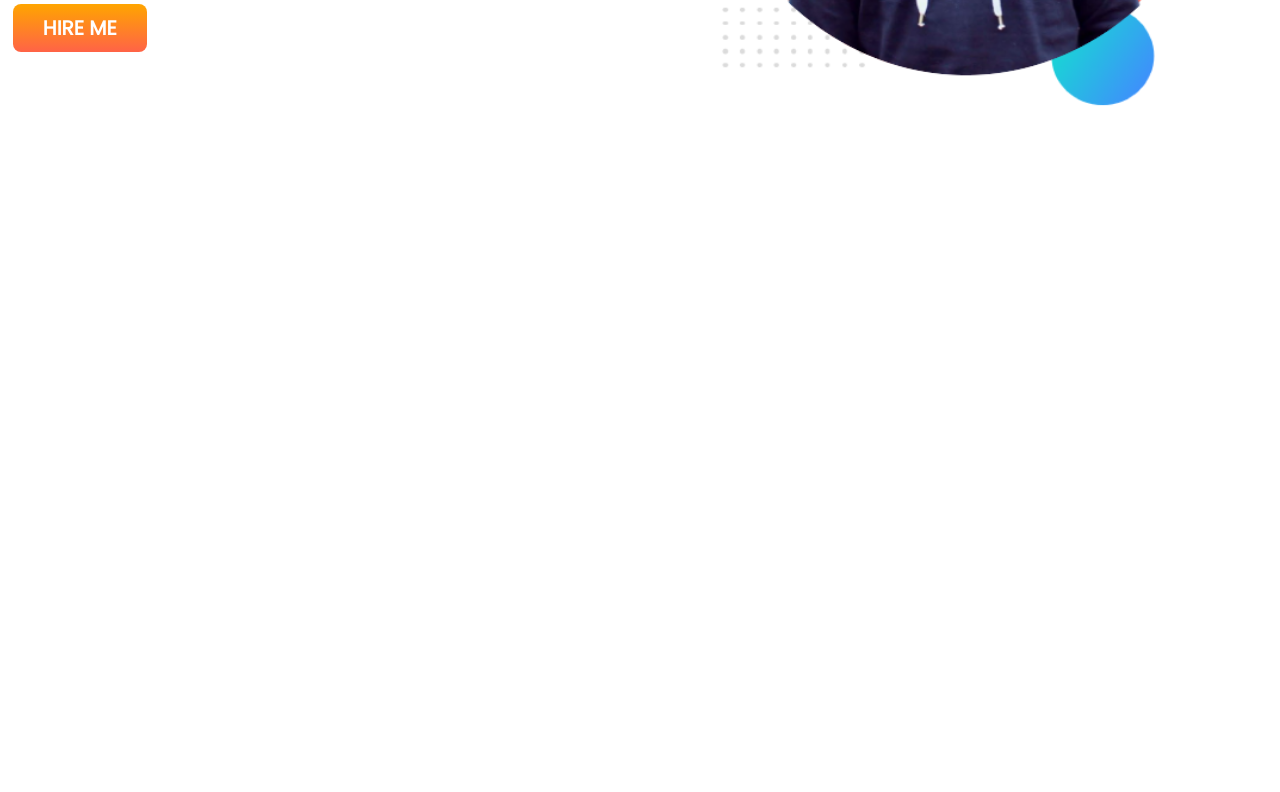
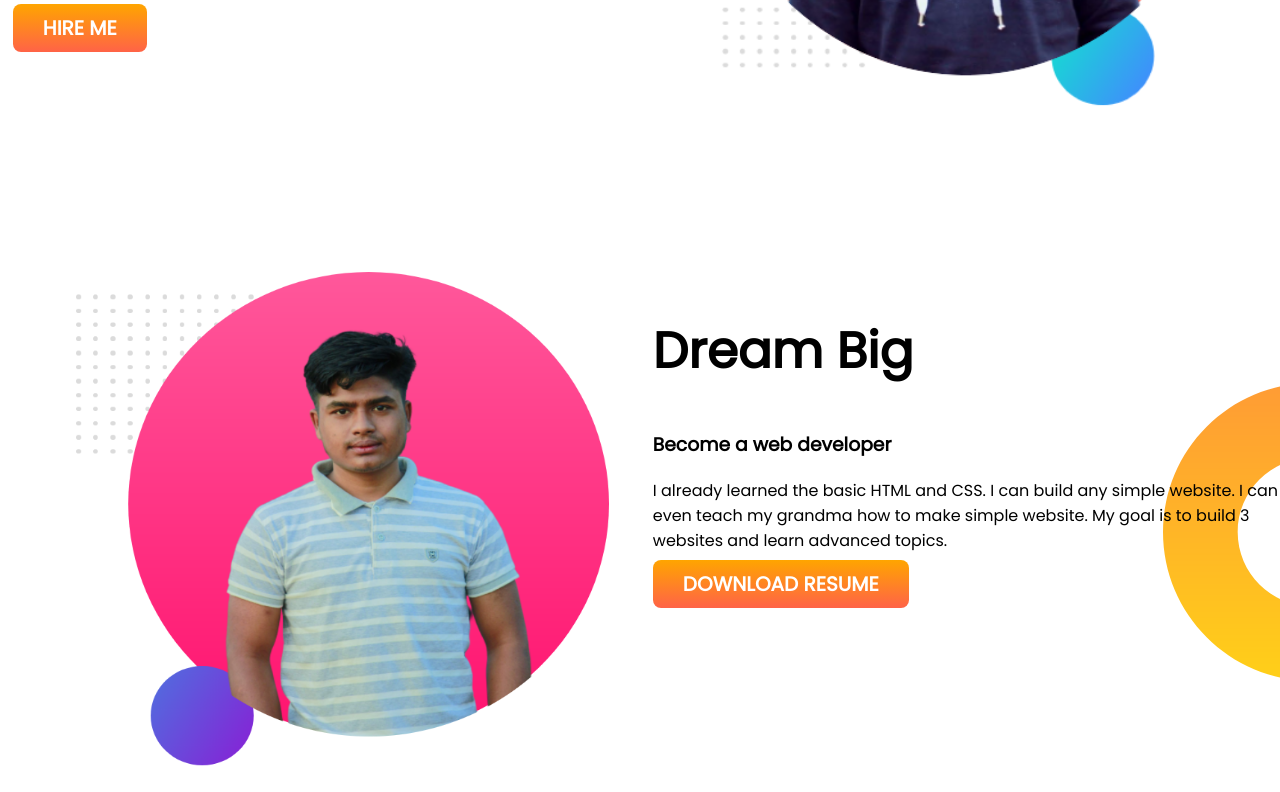
Before and after one commit to itzsalamahmed/developer-portfolio, a plain HTML site: page index.html in a window 1280 px wide. Shown: the part 400-1192 px from the top of the page. Before the commit the page ends 800 px from the top, so only its background shows below. Drawn offline with Linux system fonts and the light colour scheme.

Commit message:
dream-big added

```diff
--- a/index.html
+++ b/index.html
@@ -23,5 +23,16 @@
             <img src="images/Itzsalamahmed.png" alt="Salam Ahmed">
         </div>
     </section>
+    <section class="dream-big">
+        <div class="half-width">
+            <img src="images/salamahmed-bg2.png" alt="Salam Ahmed">
+        </div>
+        <div class="half-width">
+            <h1>Dream Big</h1>
+            <h3>Become a web developer</h3>
+            <p>I already learned the basic HTML and CSS. I can build any simple website. I can even teach my grandma how to make simple website. My goal is to build 3 websites and learn advanced topics.</p>
+            <a class="link-button" target="_blank" href="https://www.linkedin.com/in/salam-ahmed-76344020b/">DOWNLOAD RESUME</a>
+        </div>
+    </section>
 </body>
 </html>
--- a/style.css
+++ b/style.css
@@ -33,3 +33,8 @@ section{
     background-image: url(images/top-banner.png);
     background-repeat: no-repeat;
 }
+.dream-big{
+    background-image: url(images/dream-bg.png);
+    background-repeat: no-repeat;
+    background-position: right;
+}
```
